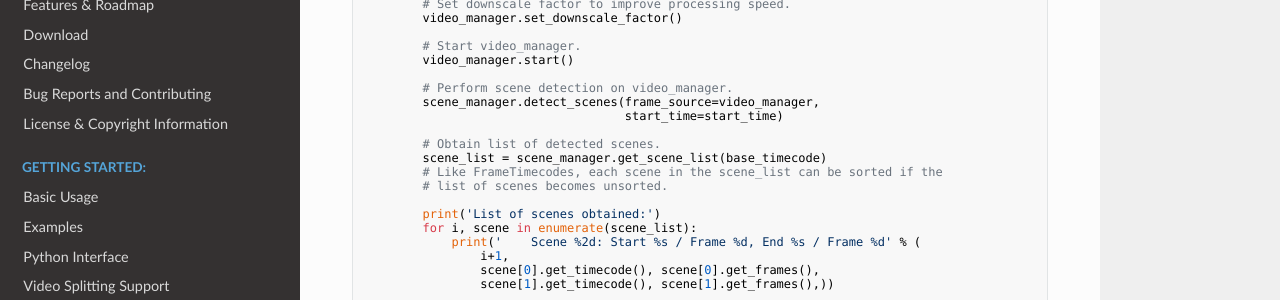
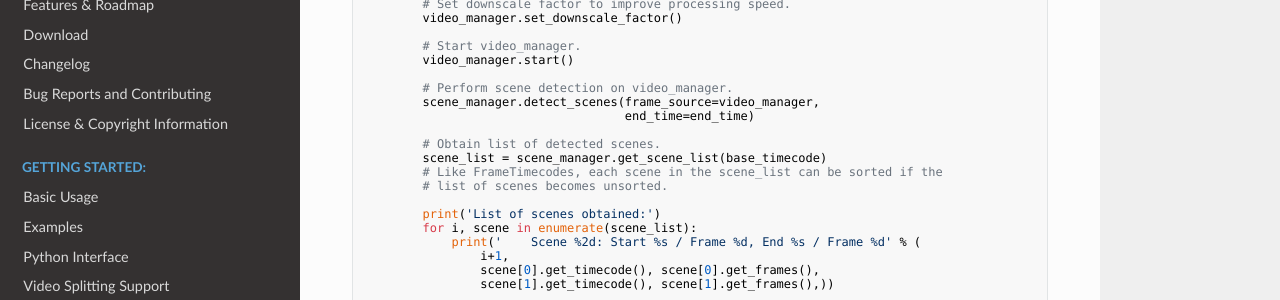
Before and after one commit to vovamushak/PySceneDetect, an MkDocs documentation site: the page built from docs/reference/python-usage.md, in a window 1280 px wide and 900 px high, scrolled down 1070 px. Shown: the part 165-465 px from the top of the window. Built offline with MkDocs 1.6.1, drawn with Linux system fonts in a browser that asks for light colours; nearby versions of some CDN libraries; old or Windows-style settings are respelled for this version of MkDocs.

Commit message:
Fix param in example usage

```diff
--- a/docs/reference/python-usage.md
+++ b/docs/reference/python-usage.md
@@ -60,7 +60,7 @@ def main():
 
         # Perform scene detection on video_manager.
         scene_manager.detect_scenes(frame_source=video_manager,
-                                    start_time=start_time)
+                                    end_time=end_time)
 
         # Obtain list of detected scenes.
         scene_list = scene_manager.get_scene_list(base_timecode)
```
